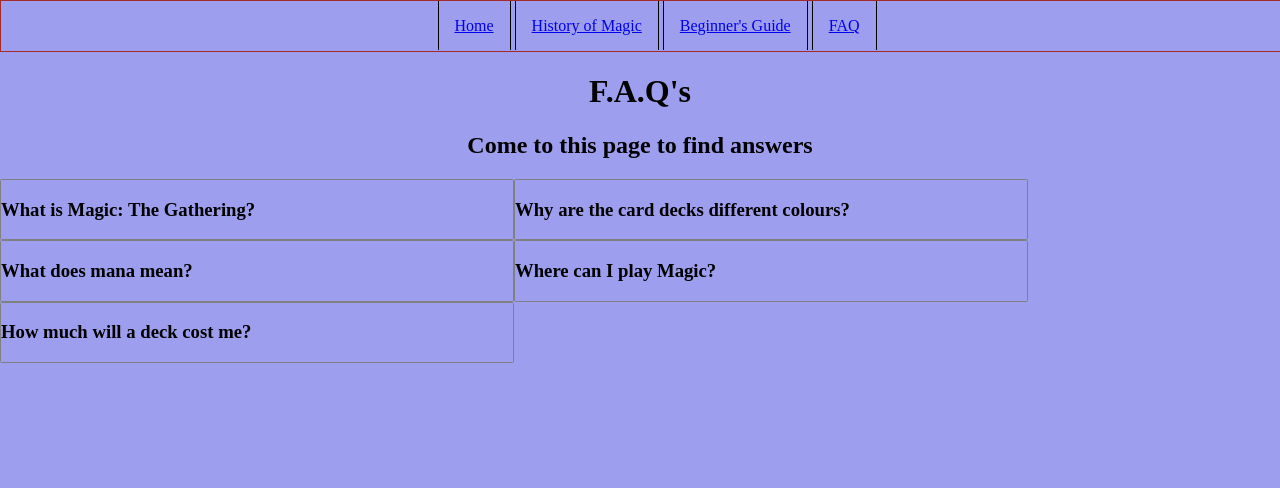
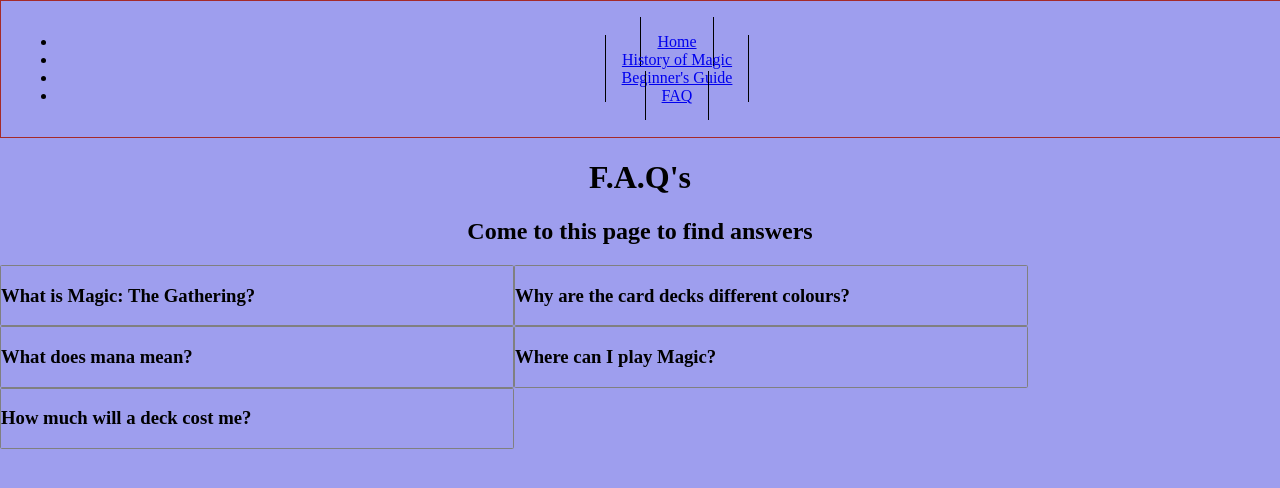
Before and after one commit to Irishpolo/CA2-VIS, a plain HTML site: page CA/faq.html in a window 1280 px wide. Shown: the top 488 px of the page. Drawn offline with Linux system fonts and the light colour scheme.

Commit message:
Add files via upload

```diff
--- a/CA/faq.html
+++ b/CA/faq.html
@@ -8,12 +8,14 @@
     <link rel="stylesheet"  href="faq.css" />
 </head>
 <body>
-        <nav>
-                <a href="index.html">Home</a>
-                <a href="history.hmtl">History of Magic</a>
-                <a href="guide.html">Beginner's Guide</a>
-                <a href="faq.html">FAQ</a>
-            </nav>
+    <nav>
+        <ul>
+            <li><a href="index.html" >Home</a></li>
+            <li><a href="history.html" >History of Magic</a></li>
+            <li><a href="guide.html" >Beginner's Guide</a></li>
+            <li><a href="faq.html" >FAQ</a></li>
+        </ul>
+    </nav>
             <main>
                 <h1>F.A.Q's</h1>
                 <h2>Come to this page to find answers</h2>
```
Also changed, not shown: CA/guide.html (+6 -2 lines), CA/history.html (+1 -1 lines), CA/index.html (+1 -1 lines), CA/images/artifact2.jpg (added), CA/index.css (line endings or trailing spaces).
